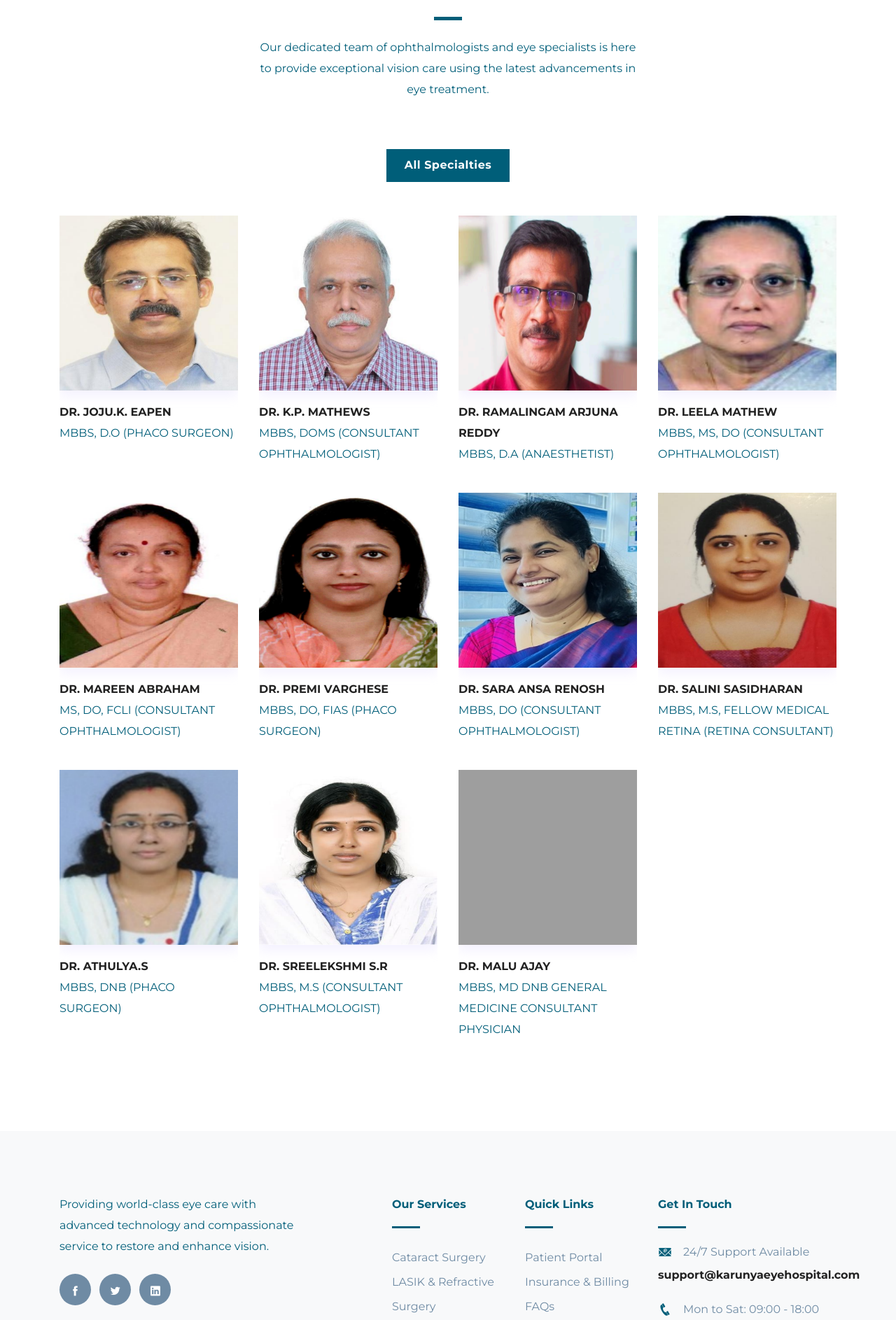
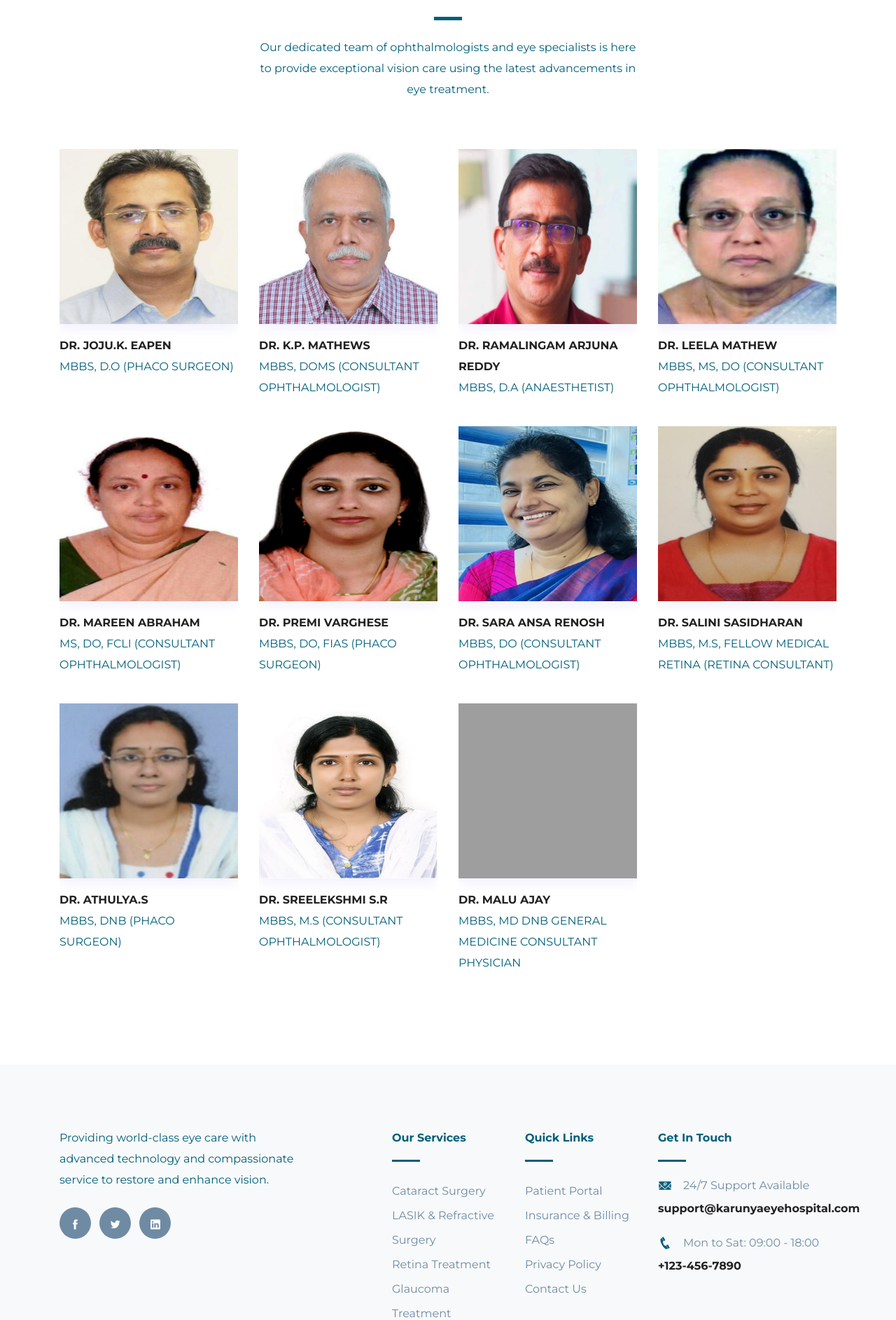
Before and after one commit to ankuxsshh/karunya.eyehospital, a Django app: page /doctor in a window 1280 px wide. Shown: the part 630-2516 px from the top of the page at 70% size. Run offline with Django 5.2, Linux system fonts and the light colour scheme; some libraries are stand-ins or nearby versions; grey boxes are pictures that could not be loaded.

Commit message:
firstcommit

```diff
--- a/templates/base.html
+++ b/templates/base.html
@@ -12,7 +12,7 @@
     </title>
 
     <!-- Favicon -->
-    <link rel="shortcut icon" type="image/x-icon" href="static/images/favicon.ico" />
+    <link rel="icon" type="image/jpeg" sizes="32x16" href="static/images/karunyalogo.jpeg">
 
     <!-- bootstrap.min css -->
     <link rel="stylesheet" href="static/plugins/bootstrap/css/bootstrap.min.css" />
@@ -28,6 +28,7 @@
     <!-- Font Awesome CDN -->
     <link rel="stylesheet" href="https://cdnjs.cloudflare.com/ajax/libs/font-awesome/6.5.1/css/all.min.css" />
     <link href="https://fonts.googleapis.com/css2?family=Montserrat:wght@100;200;300;400;500;600;700;800;900&display=swap" rel="stylesheet">
+    <link href="https://cdn.jsdelivr.net/npm/remixicon@4.5.0/fonts/remixicon.css" rel="stylesheet" />
 
   </head>
 
--- a/templates/doctor.html
+++ b/templates/doctor.html
@@ -31,11 +31,11 @@
         </div>
       </div>
 
-      <div class="col-12 text-center mb-5">
+      {% comment %} <div class="col-12 text-center mb-5">
         <div class="btn-group btn-group-toggle" data-toggle="buttons">
           <label class="btn active"><input type="radio" name="shuffle-filter" value="all" checked="checked" />All Specialties</label>
         </div>
-      </div>
+      </div> {% endcomment %}
 
       <div class="row shuffle-wrapper portfolio-gallery">
         <div class="col-lg-3 col-sm-6 col-md-6 mb-4 shuffle-item" data-groups='["cat1"]'>
--- a/templates/index.html
+++ b/templates/index.html
@@ -35,7 +35,7 @@
 
             <div class="feature-item mb-5 mb-lg-0">
               <div class="feature-icon mb-4">
-                <i class="icofont-ui-clock"></i>
+                <i class="ri-time-line"></i>
               </div>
               <span>Working Hours</span>
               <ul class="w-hours list-unstyled">
@@ -55,7 +55,7 @@
 
             <div class="feature-item mb-5 mb-lg-0">
               <div class="feature-icon mb-4">
-                <i class="icofont-eye-alt"></i>
+                <i class="ri-eye-line"></i>
               </div>
               <span>24/7 Eye Care</span>
               <h4 class="mb-3">Book an Eye Checkup</h4>
@@ -65,7 +65,7 @@
 
             <div class="feature-item mb-5 mb-lg-0">
               <div class="feature-icon mb-4">
-                <i class="icofont-phone"></i>
+                <i class="ri-phone-line"></i>
               </div>
               <span>Emergency Eye Care</span>
               <h4 class="mb-3">Call: 1-800-555-OPTI</h4>
```
Also changed, not shown: static/images/logo.png (deleted).
